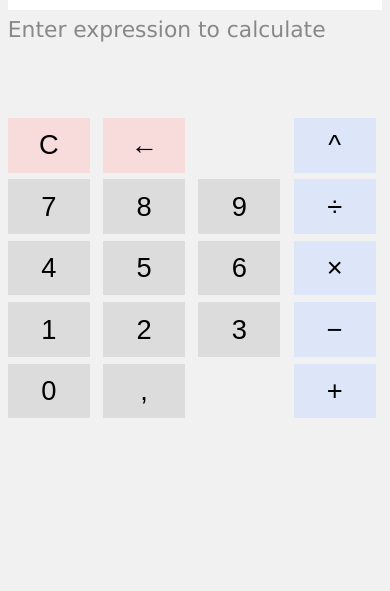
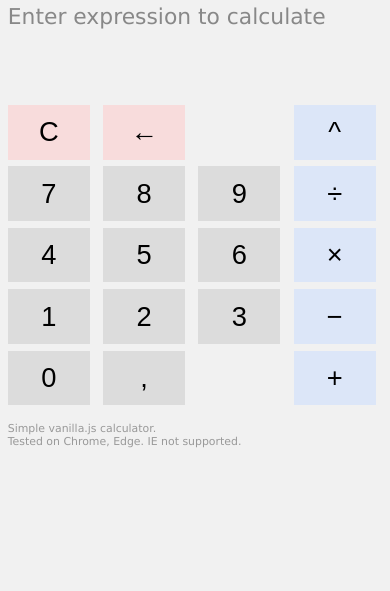
Before and after one commit to autioch/calculator-app, a plain HTML site: page index.html in a window 390 px wide. Shown: the part 253-844 px from the top of the page. Drawn offline with Linux system fonts and the light colour scheme.

Commit message:
Layout improvements.

```diff
--- a/index.css
+++ b/index.css
@@ -1,12 +1,11 @@
 :root {
     --btn-opacity: 0.5;
-    --base-value: calc(clamp(100vw, 1px, 100vh) / 50);
     /* min font size has to be 18px. Let's base other items on it. */
-    --btn-font: clamp(18px, var(--base-value), var(--base-value));
+    --btn-font: clamp(18px, 2vw, 2vw);
     --btn-height: calc(var(--btn-font) * 2);
     --btn-width: calc(var(--btn-font) * 3);
     --btn-gap: calc(var(--btn-font) / 4);
-    --app-width: calc((var(--btn-width) * 5 + var(--btn-gap) * 3) * 2);
+    --app-width: calc((var(--btn-width) * 4 + var(--btn-gap) * 3) * 2);
 }
 
 html,
@@ -33,8 +32,8 @@ body {
     width: var(--app-width);
     display: grid;
     grid-template-columns: repeat(2, 1fr);
-    grid-template-rows: repeat(3, var(--btn-height)) 1fr;
-    gap: var(--btn-gap);
+    grid-template-rows: repeat(2, var(--btn-height)) 1fr var(--btn-height);
+    gap: calc(var(--btn-gap) * 2);
 }
 
 .c-header {
@@ -50,7 +49,7 @@ body {
     border: 0;
     background-color: #fff;
     box-sizing: border-box;
-    width: 100%;
+    width: calc(100% - 1em);
 }
 
 .c-input::placeholder {
@@ -60,7 +59,7 @@ body {
 
 .c-output {
     grid-column: 1/1;
-    grid-row: 3/5;
+    grid-row: 3/4;
     font-size: .8em;
     color: #888;
     padding-top: var(--btn-gap);
@@ -72,6 +71,14 @@ body {
 
 .c-output.has-result {
     color: #218821;
+}
+
+.c-info {
+    color: #999;
+    font-size: .4em;
+    grid-column: 1/1;
+    grid-row: 4/5;
+    align-self: flex-end;
 }
 
 .c-keyboard {
@@ -114,18 +121,23 @@ body {
     background-color: rgba(200, 255, 200, var(--btn-opacity));
 }
 
-@media screen and (orientation: portrait) {
+@media screen and (orientation: portrait) and (max-width: 600px) {
+
+    :root {
+        --btn-font: 7vw;
+    }
+
     .c-app {
         display: block;
         width: 96vw;
     }
 
-
     .c-output {
         height: 12vh;
     }
 
-    :root {
-        --btn-font: 7vw;
+    .c-keyboard,
+    .c-header {
+        margin-bottom: 2vh;
     }
 }
--- a/index.html
+++ b/index.html
@@ -45,6 +45,7 @@
             <div></div>
             <button class="c-button c-operation" title="Add" onclick="app.insert('+')">+</button>
         </div>
+        <div class="c-info">Simple vanilla.js calculator.<br/>Tested on Chrome, Edge. IE not supported.</div>
     </div>
     <script src="calculator.js"></script>
     <script src="index.js"></script>
```
Also changed, not shown: spec/index.js (+5 -5 lines), 1 other file.
